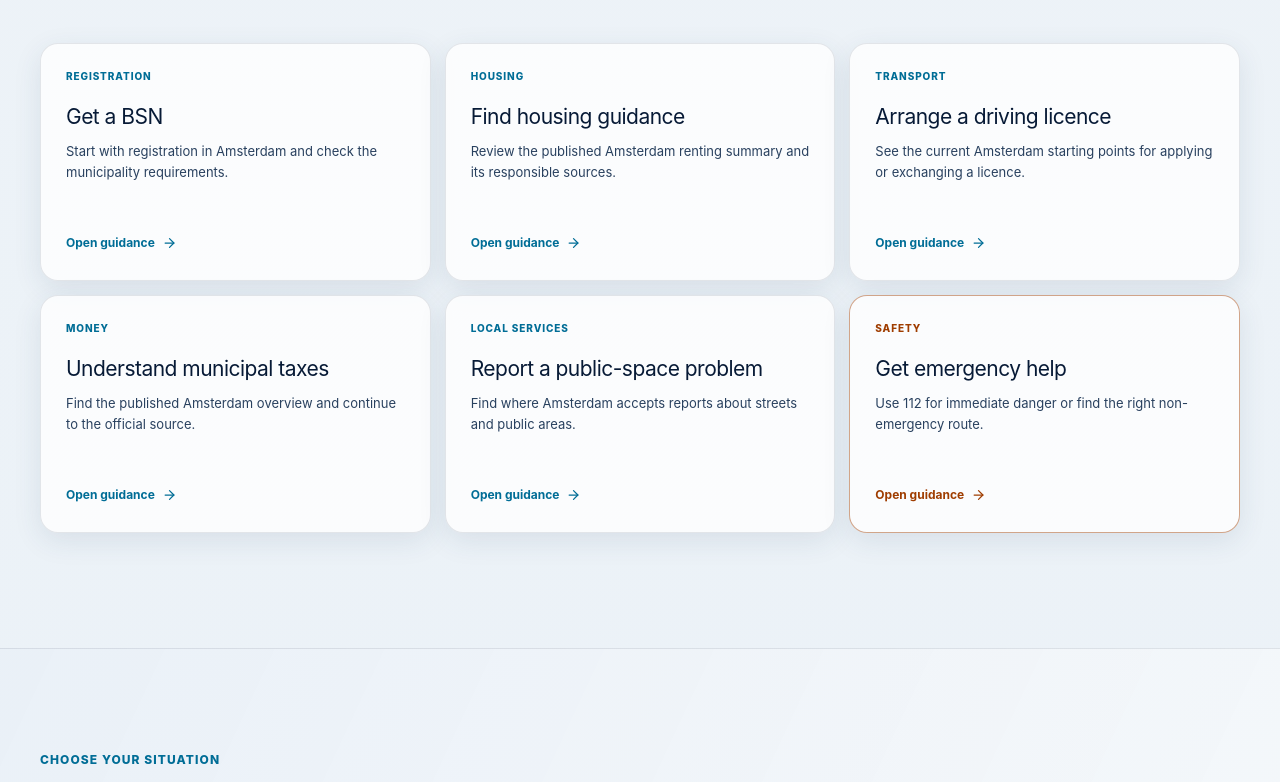
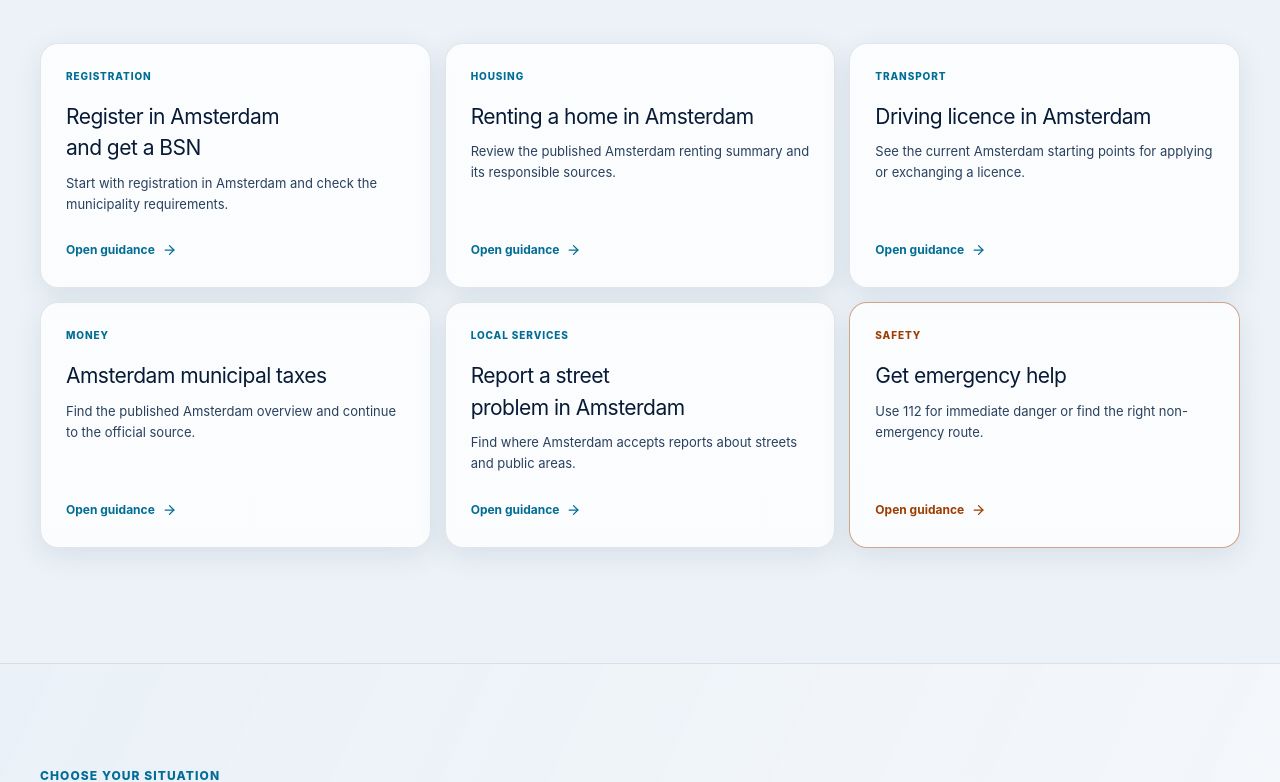
Before and after one commit to zq87xf5jyp-arch/YouNew, a Next.js app in the folder admin-dashboard/public-site/: page / in a window 1280 px wide. Shown: the part 1081-1863 px from the top of the page. Built offline with nearby package versions, Linux system fonts and the light colour scheme.

Commit message:
fix(web): clarify Amsterdam task scope before release

```diff
--- a/admin-dashboard/public-site/public/sw.js
+++ b/admin-dashboard/public-site/public/sw.js
@@ -1,4 +1,4 @@
-const CACHE_VERSION = "younew-web-27ebfc27d30d";
+const CACHE_VERSION = "younew-web-cf03440b6fc9";
 const SHELL_CACHE = `${CACHE_VERSION}-shell`;
 const GUIDE_CACHE = `${CACHE_VERSION}-guides`;
 const ASSET_CACHE = `${CACHE_VERSION}-assets`;
--- a/admin-dashboard/public-site/src/app/page.tsx
+++ b/admin-dashboard/public-site/src/app/page.tsx
@@ -33,31 +33,31 @@ const popularTasks: readonly Readonly<{
   urgent?: boolean;
 }>[] = [
   {
-    title: "Get a BSN",
+    title: "Register in Amsterdam and get a BSN",
     text: "Start with registration in Amsterdam and check the municipality requirements.",
     href: "/guides/first-registration-in-amsterdam",
     label: "Registration"
   },
   {
-    title: "Find housing guidance",
+    title: "Renting a home in Amsterdam",
     text: "Review the published Amsterdam renting summary and its responsible sources.",
     href: "/guides/renting-a-home-in-amsterdam",
     label: "Housing"
   },
   {
-    title: "Arrange a driving licence",
+    title: "Driving licence in Amsterdam",
     text: "See the current Amsterdam starting points for applying or exchanging a licence.",
     href: "/guides/driving-licence-amsterdam",
     label: "Transport"
   },
   {
-    title: "Understand municipal taxes",
+    title: "Amsterdam municipal taxes",
     text: "Find the published Amsterdam overview and continue to the official source.",
     href: "/guides/municipal-taxes-amsterdam",
     label: "Money"
   },
   {
-    title: "Report a public-space problem",
+    title: "Report a street problem in Amsterdam",
     text: "Find where Amsterdam accepts reports about streets and public areas.",
     href: "/guides/report-a-problem-in-public-space-amsterdam",
     label: "Local services"
@@ -214,7 +214,7 @@ export default function HomePage() {
         <section className="uf-section section-shell uf-coverage" aria-labelledby="coverage-title">
           <div className="uf-coverage-copy">
             <p className="uf-eyebrow">Current coverage</p>
-            <h2 id="coverage-title">Detailed web guides for five Dutch cities.</h2>
+            <h2 id="coverage-title">City coverage for five Dutch cities.</h2>
             <p>YouNew currently focuses its detailed city pages on Amsterdam, Rotterdam, Den Haag, Utrecht and Eindhoven. Other municipalities remain available through the directory, with national guidance where published.</p>
             <div className="uf-coverage-actions">
               <Link href="/cities">View city guidance <ArrowRight aria-hidden /></Link>
```
Also changed, not shown: admin-dashboard/public-site/scripts/smoke-test.mjs (+9 -0 lines), 1 other file (tests, documents, lock files or other folders).
